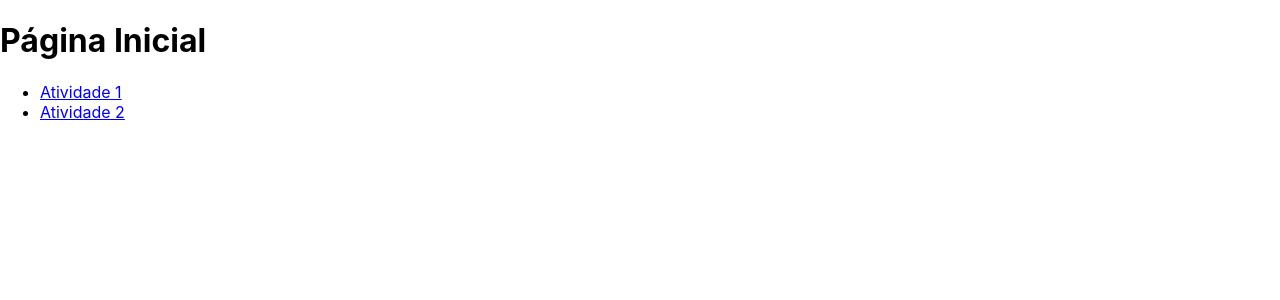
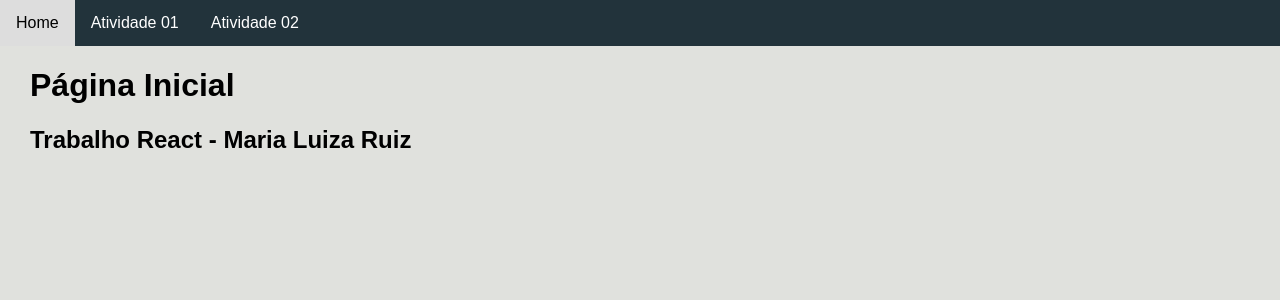
Before and after one commit to marialuizaruiz/atividadesReact, a React (Create React App) app: page / in a window 1280 px wide. Shown: the top 300 px of the page. Built offline with nearby package versions, Linux system fonts and the light colour scheme.

Commit message:
Update css

```diff
--- a/src/App.css
+++ b/src/App.css
@@ -1,38 +1,23 @@
-.App {
-  text-align: center;
+.menu {
+  background-color: #22333b;
+  overflow: hidden;
 }
 
-.App-logo {
-  height: 40vmin;
-  pointer-events: none;
+.menu a {
+  float: left;
+  display: block;
+  color: white;
+  text-align: center;
+  padding: 14px 16px;
+  text-decoration: none;
 }
 
-@media (prefers-reduced-motion: no-preference) {
-  .App-logo {
-    animation: App-logo-spin infinite 20s linear;
-  }
+.menu a:hover {
+  background-color: #ddd;
+  color: black;
 }
 
-.App-header {
-  background-color: #282c34;
-  min-height: 100vh;
-  display: flex;
-  flex-direction: column;
-  align-items: center;
-  justify-content: center;
-  font-size: calc(10px + 2vmin);
-  color: white;
+body {
+  margin: 0;
+  font-family: Arial, sans-serif;
 }
-
-.App-link {
-  color: #61dafb;
-}
-
-@keyframes App-logo-spin {
-  from {
-    transform: rotate(0deg);
-  }
-  to {
-    transform: rotate(360deg);
-  }
-}
--- a/src/Home.js
+++ b/src/Home.js
@@ -3,18 +3,9 @@ import { Link } from 'react-router-dom';
 
 const Home = () => {
     return (
-        <div>
+        <div class="content">
             <h1>Página Inicial</h1>
-            <nav>
-                <ul>
-                    <li>
-                        <Link to="/atv01">Atividade 1</Link>
-                    </li>
-                    <li>
-                        <Link to="/atv02">Atividade 2</Link>
-                    </li>
-                </ul>
-            </nav>
+            <h2>Trabalho React - Maria Luiza Ruiz</h2>
         </div>
     );
 }
--- a/src/atv01/components/Atv01.js
+++ b/src/atv01/components/Atv01.js
@@ -1,15 +1,18 @@
 import Clock from './Clock';
 import TypeWriter from './TypeWriter';
 import { Link } from 'react-router-dom';
+import '../../style.css';
 
 export default function Atv01() {
     return (
         <>
+        <div class="content">
             <h1>Atividade 01</h1>
             <Clock />
             <TypeWriter />
             <br />
             <Link to="/">Retornar a página inicial</Link>
+        </div>
         </>
     )
 }
--- a/src/atv02/components/Atv02.js
+++ b/src/atv02/components/Atv02.js
@@ -4,10 +4,12 @@ import { Link } from 'react-router-dom';
 export default function Atv02() {
     return (
         <>
-            <h1>Atividade 02</h1>
-            <Contador />
-            <br />
-            <Link to="/">Retornar a página inicial</Link>
+            <div class="content">
+                <h1>Atividade 02</h1>
+                <Contador />
+                <br />
+                <Link to="/">Retornar a página inicial</Link>
+            </div>
         </>
     )
 }
--- a/src/atv02/components/Contador.js
+++ b/src/atv02/components/Contador.js
@@ -93,7 +93,7 @@ function Contador() {
         <div className="gender-container">
         <img src={mulherIcon} alt="Ícone de mulher" className="person-img" />
           <img src={homemIcon} alt="Ícone de homem" className="person-img" />
-          <img src={recarregarIcon} alt="Ícone de recarregar" className="icon" style={{ position: 'absolute', top: 0, right: 0 }} onClick={resetCounters} />
+          <img src={recarregarIcon} alt="Ícone de recarregar" className="icon" style={{ position: 'absolute', top: 50, right: 20 }} onClick={resetCounters} />
         </div>
 
         <div className="control-icons">
--- a/src/minhasRotas.js
+++ b/src/minhasRotas.js
@@ -1,11 +1,19 @@
-import {BrowserRouter, Route, Routes} from 'react-router-dom';
+import React from 'react';
+import { BrowserRouter, Route, Routes } from 'react-router-dom';
+import './App.css';
 
 import Home from './Home';
 import Atv01 from './atv01/components/Atv01';
 import Atv02 from './atv02/components/Atv02';
 
-export default function minhasRotas() {
+export default function MinhasRotas() {
     return (
+        <div>
+            <div className="menu">
+                <a href="/">Home</a>
+                <a href="/atv01">Atividade 01</a>
+                <a href="/atv02">Atividade 02</a>
+        </div>
             <BrowserRouter>
                 <Routes>
                     <Route path="/" element={<Home />} />
@@ -13,5 +21,6 @@ export default function minhasRotas() {
                     <Route path="/atv02" element={<Atv02 />} />
                 </Routes>
             </BrowserRouter>
+        </div>
     );
 }
--- /dev/null
+++ b/src/style.css
@@ -0,0 +1,6 @@
+body{
+    background-color:#e0e1dd;
+}
+.content{
+    padding-left: 30px;
+}
```
Lines whose indentation alone changed are shown as unchanged.
